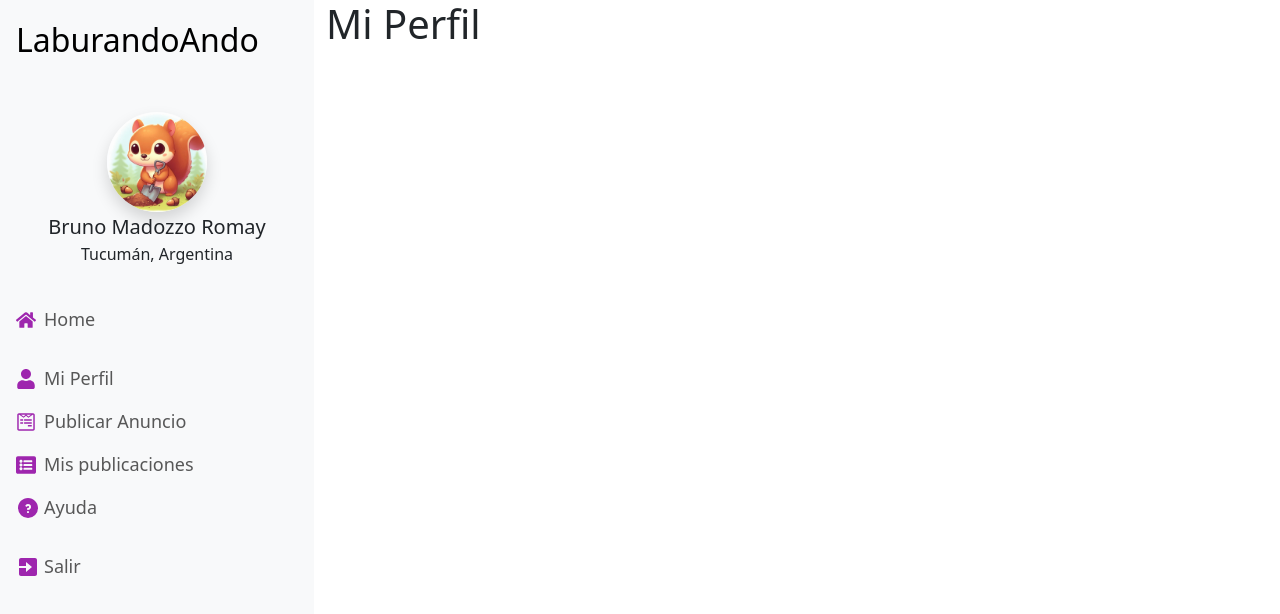
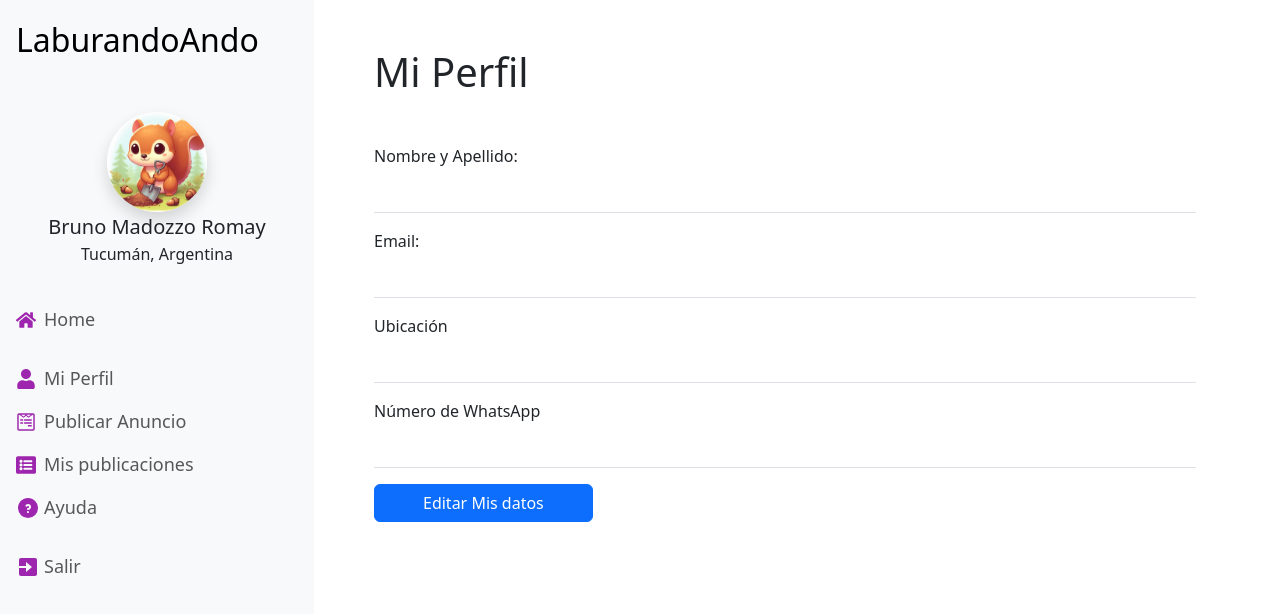
Before and after one commit to FranprzDev/LaburandoAndo, a React (Vite) app: page /mi-perfil in a window 1280 px wide. Shown: the top 614 px of the page. Built offline with nearby package versions, Linux system fonts and the light colour scheme.

Commit message:
agregue cp FormularioPerfilProf con form de bootstrap colocando los campos nom y ape, email, ubicacion y wpp. Estilice inputs con bootstrap

```diff
--- /dev/null
+++ b/src/components/profesional/FormularioPerfilProf.jsx
@@ -0,0 +1,54 @@
+import React from "react";
+import Button from "react-bootstrap/Button";
+import Form from "react-bootstrap/Form";
+
+const FormularioPerfilProf = () => {
+  return (
+    <Form className="formProfile mt-5">
+      <Form.Group className="mb-3">
+        <Form.Label htmlFor="name">Nombre y Apellido:</Form.Label>
+        <Form.Control
+          type="text"
+          id="name"
+          className="border-start-0 border-end-0 border-top-0 border-bottom rounded-0"
+          title="tu nombre y apellido"
+        />
+      </Form.Group>
+      <Form.Group className="mb-3">
+        <Form.Label htmlFor="email">Email:</Form.Label>
+        <Form.Control
+          type="email"
+          id="email"
+          className="border-start-0 border-end-0 border-top-0 border-bottom rounded-0"
+          title="tu dirección de correo electrónico"
+        />
+      </Form.Group>
+
+      <Form.Group className="mb-3">
+        <Form.Label htmlFor="ubication">Ubicación</Form.Label>
+        <Form.Control
+          type="text"
+          id="ubication"
+          className="border-start-0 border-end-0 border-top-0 border-bottom rounded-0"
+          title="tu ubicación actual"
+        />
+      </Form.Group>
+      <Form.Group className="mb-3">
+        <Form.Label htmlFor="wpp">Número de WhatsApp</Form.Label>
+        <Form.Control
+          type="text"
+          id="wpp"
+          className="border-start-0 border-end-0 border-top-0 border-bottom rounded-0"
+          title="tu número de WhatsApp"
+        />
+      </Form.Group>
+      <div>
+        <Button variant="primary" type="submit" className="px-5">
+          Editar Mis datos
+        </Button>
+      </div>
+    </Form>
+  );
+};
+
+export default FormularioPerfilProf;
--- a/src/components/profesional/PerfilProfesional.jsx
+++ b/src/components/profesional/PerfilProfesional.jsx
@@ -1,10 +1,12 @@
 import React from 'react';
+import FormularioPerfilProf from './FormularioPerfilProf';
 
 const PerfilProfesional = () => {
     return (
-       <>
+       <section className='px-5 py-5'>
         <h1>Mi Perfil</h1>
-       </>
+        <FormularioPerfilProf></FormularioPerfilProf>
+       </section>
     );
 };
 
```
